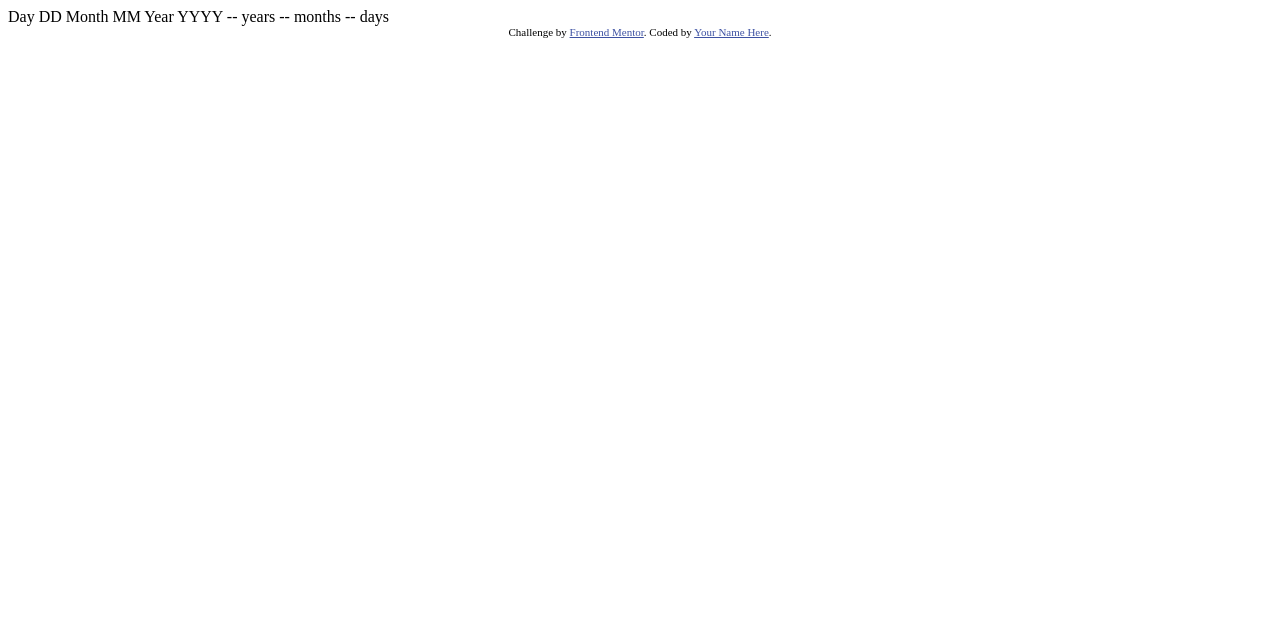
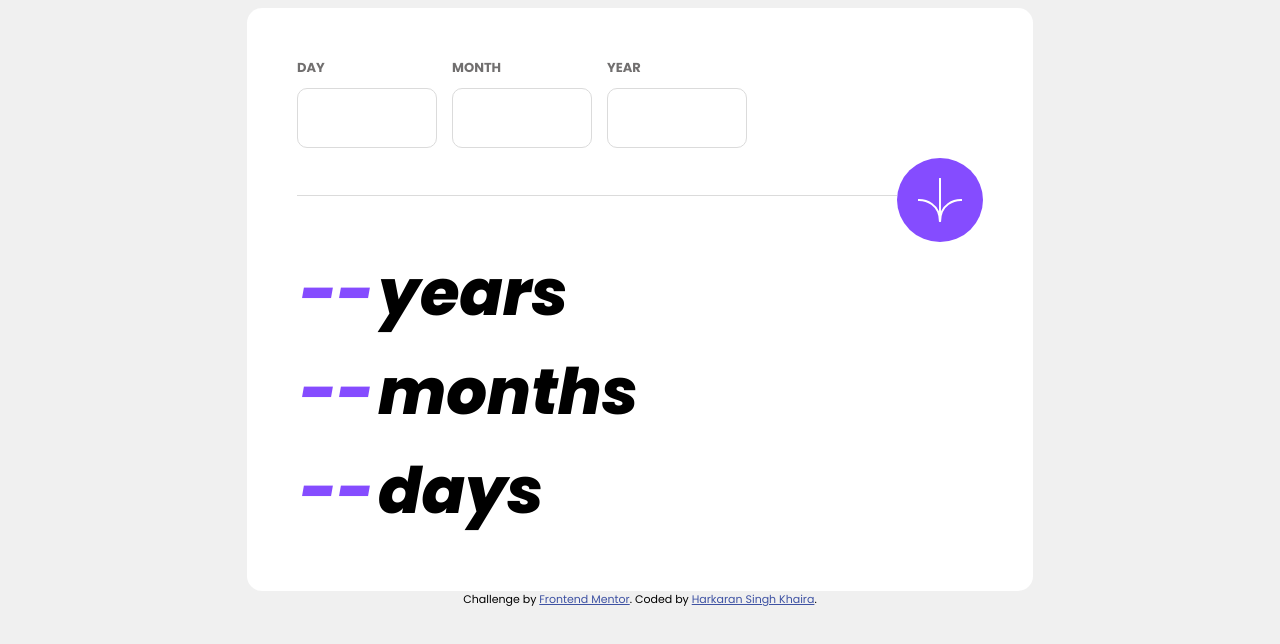
Before and after one commit to Mr-Khaira/age-calculator-app-main, a plain HTML site: page index.html in a window 1280 px wide. Drawn offline with Linux system fonts and the light colour scheme.

Commit message:
The design has been completed, js left.

```diff
--- a/index.html
+++ b/index.html
@@ -1,37 +1,78 @@
 <!DOCTYPE html>
 <html lang="en">
   <head>
-  <meta charset="UTF-8">
-  <meta name="viewport" content="width=device-width, initial-scale=1.0"> <!-- displays site properly based on user's device -->
+    <meta charset="UTF-8" />
+    <meta name="viewport" content="width=device-width, initial-scale=1.0" />
+    <!-- displays site properly based on user's device -->
 
-  <link rel="icon" type="image/png" sizes="32x32" href="./assets/images/favicon-32x32.png">
+    <link
+      rel="icon"
+      type="image/png"
+      sizes="32x32"
+      href="./assets/images/favicon-32x32.png"
+    />
+    <link rel="stylesheet" href="/style/style.css" />
 
     <title>Frontend Mentor | Age calculator app</title>
-
-  <!-- Feel free to remove these styles or customise in your own stylesheet 👍 -->
-  <style>
-    .attribution { font-size: 11px; text-align: center; }
-    .attribution a { color: hsl(228, 45%, 44%); }
-  </style>
   </head>
   <body>
+    <div class="main-container">
+      <header>
+        <form action="/submit" action="post">
+          <div class="form-conatiner">
+            <label for="day"
+              >DAY <br />
+              <input type="number" name="day" placeholder="DD" required />
+            </label>
+            <label for="month"
+              >MONTH <br />
+              <input type="number" name="month" placeholder="MM" required />
+            </label>
+            <label for="year"
+              >YEAR <br />
+              <input type="number" name="year" placeholder="YYYY" required />
+            </label>
+          </div>
 
-  Day
-  DD
+          <div class="line-and-arrow">
+            <div class="line"></div>
+            <!-- The type image tells the browser to use this image as a submit button. -->
+            <input
+              type="image"
+              src="/assets/images/icon-arrow.svg"
+              alt="Arrow pointing towords bottom"
+              class="arrow highlight"
+              value="submit"
+            />
+          </div>
+        </form>
+      </header>
 
-  Month
-  MM
-
-  Year
-  YYYY
-
-  -- years
-  -- months
-  -- days
-
+      <main>
+        <!-- The result goes here -->
+        <table>
+          <tr>
+            <td class="highlight">--</td>
+            <td>years</td>
+          </tr>
+          <tr>
+            <td class="highlight">--</td>
+            <td>months</td>
+          </tr>
+          <tr>
+            <td class="highlight">--</td>
+            <td>days</td>
+          </tr>
+        </table>
+      </main>
+    </div>
+    <footer>
       <div class="attribution">
-    Challenge by <a href="https://www.frontendmentor.io?ref=challenge" target="_blank">Frontend Mentor</a>.
-    Coded by <a href="#">Your Name Here</a>.
+        Challenge by
+        <a href="https://www.frontendmentor.io?ref=challenge" target="_blank"
+          >Frontend Mentor</a
+        >. Coded by <a href="#">Harkaran Singh Khaira</a>.
       </div>
+    </footer>
   </body>
 </html>
--- /dev/null
+++ b/style/style.css
@@ -0,0 +1,134 @@
+@font-face {
+  font-family: "Poppins";
+  src: url("/assets/fonts/Poppins-Bold.ttf") format("truetype");
+  src: url("/assets/fonts/Poppins-BoldItalic.ttf") format("truetype");
+  src: url("/assets/fonts/Poppins-ExtraBold.ttf") format("truetype");
+  src: url("/assets/fonts/Poppins-ExtraBoldItalic.ttf") format("truetype");
+  src: url("/assets/fonts/Poppins-Italic.ttf") format("truetype");
+  src: url("/assets/fonts/Poppins-Regular.ttf") format("truetype");
+}
+
+@font-face {
+  font-family: "Poppins";
+  src: url("/assets/fonts/Poppins-Bold.ttf") format("truetype");
+  font-weight: bold;
+  font-style: normal;
+}
+@font-face {
+  font-family: "Poppins";
+  src: url("/assets/fonts/Poppins-BoldItalic.ttf") format("truetype");
+  font-weight: bold;
+  font-style: italic;
+}
+@font-face {
+  font-family: "Poppins";
+  src: url("/assets/fonts/Poppins-ExtraBold.ttf") format("truetype");
+  font-weight: 800;
+  font-style: normal;
+}
+@font-face {
+  font-family: "Poppins";
+  src: url("/assets/fonts/Poppins-ExtraBoldItalic.ttf") format("truetype");
+  font-weight: 800;
+  font-style: normal;
+}
+@font-face {
+  font-family: "Poppins";
+  src: url("/assets/fonts/Poppins-Italic.ttf") format("truetype");
+  font-weight: bold;
+  font-style: italic;
+}
+@font-face {
+  font-family: "Poppins";
+  src: url("/assets/fonts/Poppins-Regular.ttf") format("truetype");
+  font-weight: normal;
+  font-style: normal;
+}
+
+*,
+*::before,
+*::after {
+  box-sizing: border-box;
+}
+
+body {
+  background-color: hsl(0, 0%, 94%);
+  font-family: "Poppins";
+  display: flex;
+  flex-direction: column;
+  align-items: center;
+}
+
+main {
+  font-size: 64px;
+  font-weight: 800;
+}
+
+.main-container {
+  background-color: hsl(0, 0%, 100%);
+  padding: 50px;
+  border-radius: 15px;
+}
+
+.line {
+  background-color: hsl(0, 0%, 86%);
+  height: 1px;
+  min-width: 600px;
+}
+
+input {
+  font-size: 24px;
+  font-weight: bold;
+  border: 1px solid hsl(0, 0%, 86%);
+  border-radius: 10px;
+  margin-top: 10px;
+  padding-left: 15px;
+}
+
+input[type="number"] {
+  height: 60px;
+  width: 140px;
+}
+input[type="number"]::-webkit-inner-spin-button,
+input[type="number"]::-webkit-outer-spin-button {
+  -webkit-appearance: none;
+  margin: 0;
+  padding: 10px;
+  width: 300px;
+}
+
+input[type="number"] {
+  -moz-appearance: textfield; /* Firefox */
+}
+
+.form-conatiner {
+  display: flex;
+  flex-direction: row;
+  gap: 15px;
+  font-size: small;
+  font-weight: bold;
+  color: hsl(0, 1%, 44%);
+}
+
+.line-and-arrow {
+  display: flex;
+  align-items: center;
+}
+
+.arrow {
+  background-color: hsl(259, 100%, 65%);
+  border-radius: 100%;
+  padding: 20px;
+  border: none;
+}
+
+.highlight {
+  color: hsl(259, 100%, 65%);
+}
+.attribution {
+  font-size: 11px;
+  text-align: center;
+}
+.attribution a {
+  color: hsl(228, 45%, 44%);
+}
```
Lines whose indentation alone changed are shown as unchanged.
